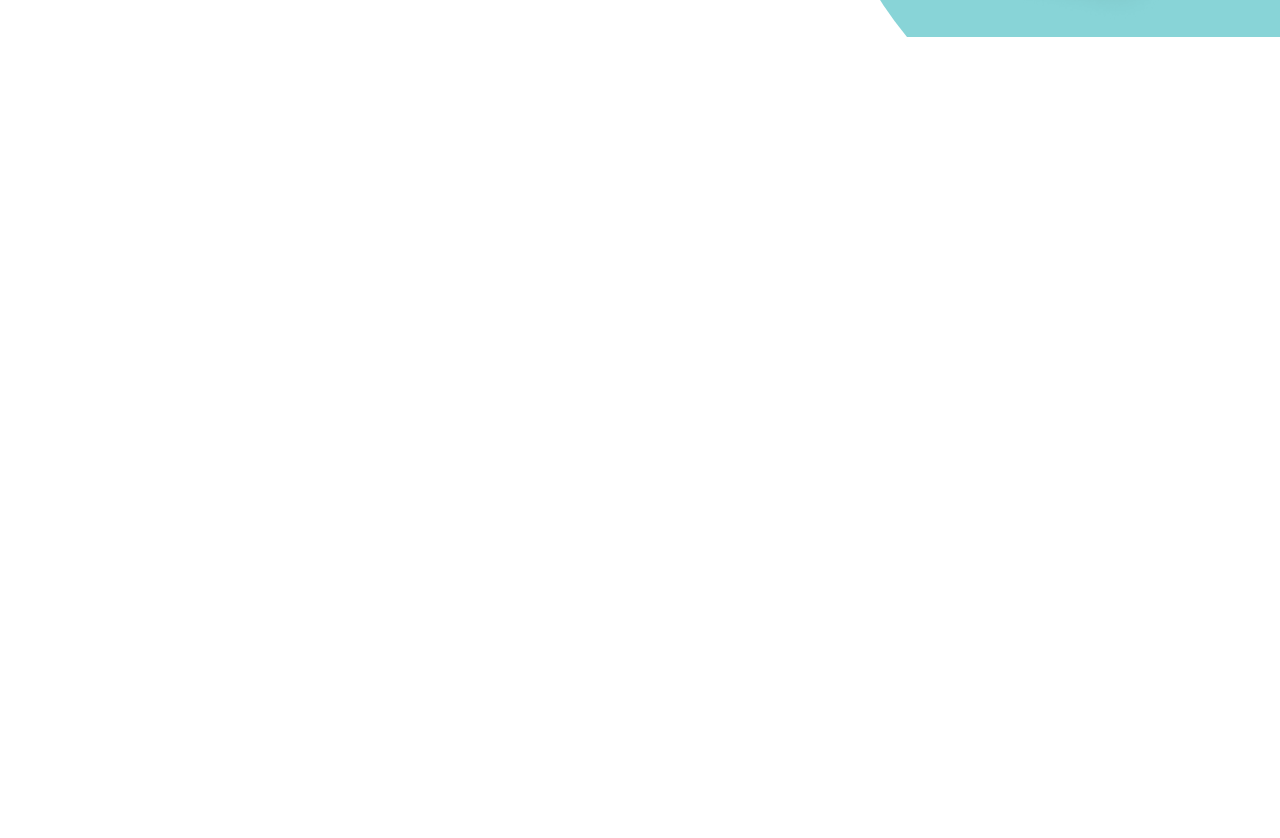
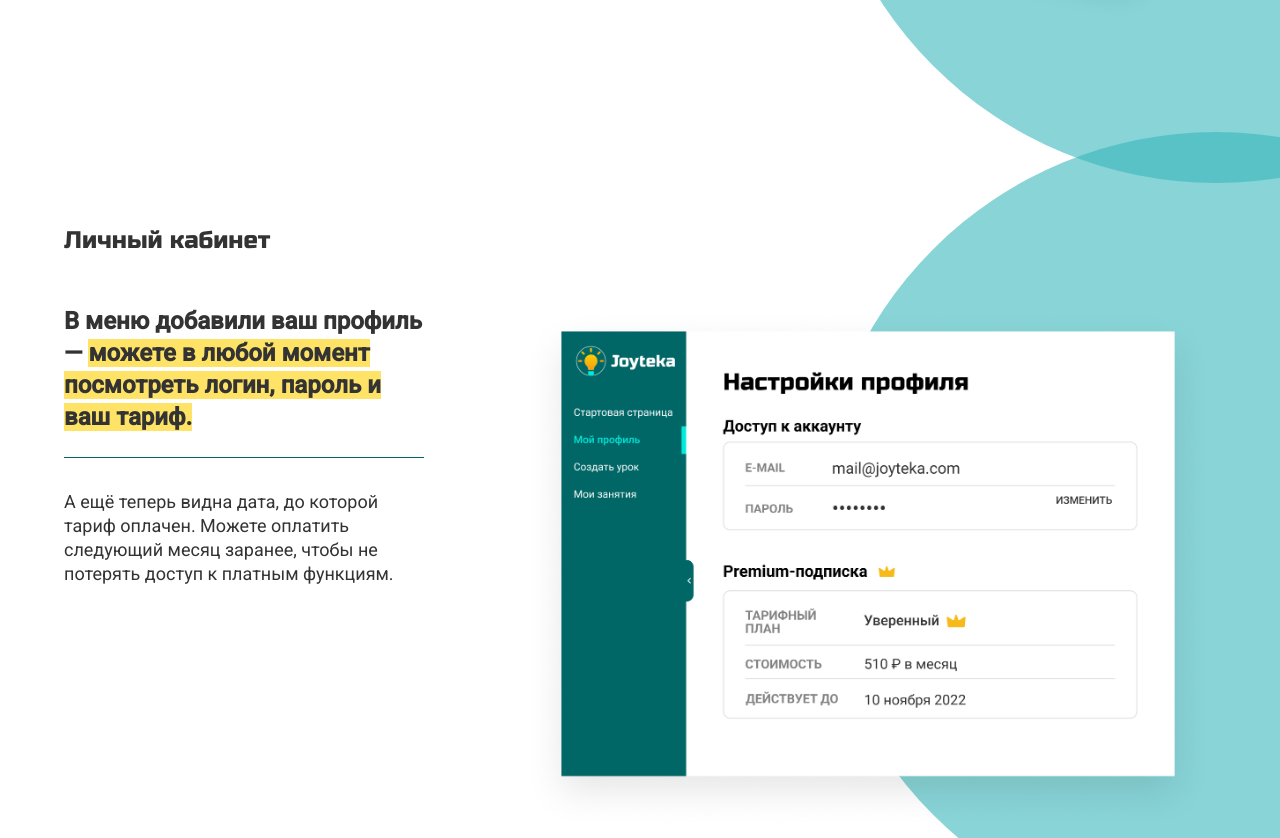
Before and after one commit to Orehouse/joy-landing, a Next.js app: page / in a window 1280 px wide. Shown: the part 3680-4518 px from the top of the page. Before the commit the page ends 3717 px from the top, so only its background shows below. Built offline with nearby package versions, Linux system fonts and the light colour scheme.

Commit message:
Add WhatsNewBlockCabinet

```diff
--- a/components/WhatsNewBlock/WhatsNewBlock.js
+++ b/components/WhatsNewBlock/WhatsNewBlock.js
@@ -1,8 +1,9 @@
 import BlockTemplate from '../BlockTemplate/BlockTemplate';
+import WhatsNewBlockSite from './_Site/WhatsNewBlockSite';
+import WhatsNewBlockPremium from './_Premium/WhatsNewBlockPremium';
+import WhatsNewBlockCabinet from './_Cabinet/WhatsNewBlockCabinet';
 
 import styles from './WhatsNewBlock.module.scss';
-import WhatsNewBlockSite from './_Site/WhatsNewBlockSite';
-import WhatsNewBlockPremium from './_Premium/WhatsNewBlockPremium';
 
 function WhatsNewBlock() {
   return <BlockTemplate>
@@ -13,6 +14,7 @@ function WhatsNewBlock() {
 
       <WhatsNewBlockSite/>
       <WhatsNewBlockPremium/>
+      <WhatsNewBlockCabinet/>
     </div>
   </BlockTemplate>;
 }
--- /dev/null
+++ b/components/WhatsNewBlock/_Cabinet/WhatsNewBlockCabinet.js
@@ -0,0 +1,29 @@
+import WhatsNewBlockItem from '../_Item/WhatsNewBlockItem';
+import TextBlock from '../../TextBlock/TextBlock';
+import Mark from '../../ui/Mark/Mark';
+import cabinetImg from '../../../public/images/whatsnew/cabinet.png';
+import WhatsNewBlockFeature, {
+  CIRCLE_COLOR,
+  CONTENT_ALIGN,
+} from '../_Feature/WhatsNewBlockFeature';
+
+const topContent = <>
+  {'В меню добавили ваш профиль — '}
+  <Mark>можете в любой момент посмотреть логин, пароль и ваш тариф.</Mark>
+</>;
+const bottomContent = 'А ещё теперь видна дата, до которой тариф оплачен. Можете оплатить следующий месяц заранее, чтобы не потерять доступ к платным функциям.';
+const title = 'Личный кабинет';
+
+function WhatsNewBlockCabinet() {
+  return <WhatsNewBlockItem title={title}>
+    <WhatsNewBlockFeature
+        image={cabinetImg}
+        contentAlign={CONTENT_ALIGN.LEFT}
+        circleColor={CIRCLE_COLOR.TURQUOISE}
+    >
+      <TextBlock topContent={topContent} bottomContent={bottomContent}/>
+    </WhatsNewBlockFeature>
+  </WhatsNewBlockItem>;
+}
+
+export default WhatsNewBlockCabinet;
```
Also changed, not shown: components/WhatsNewBlock/_Cabinet/WhatsNewBlockCabinet.scss (added), public/images/whatsnew/cabinet.png (added).
